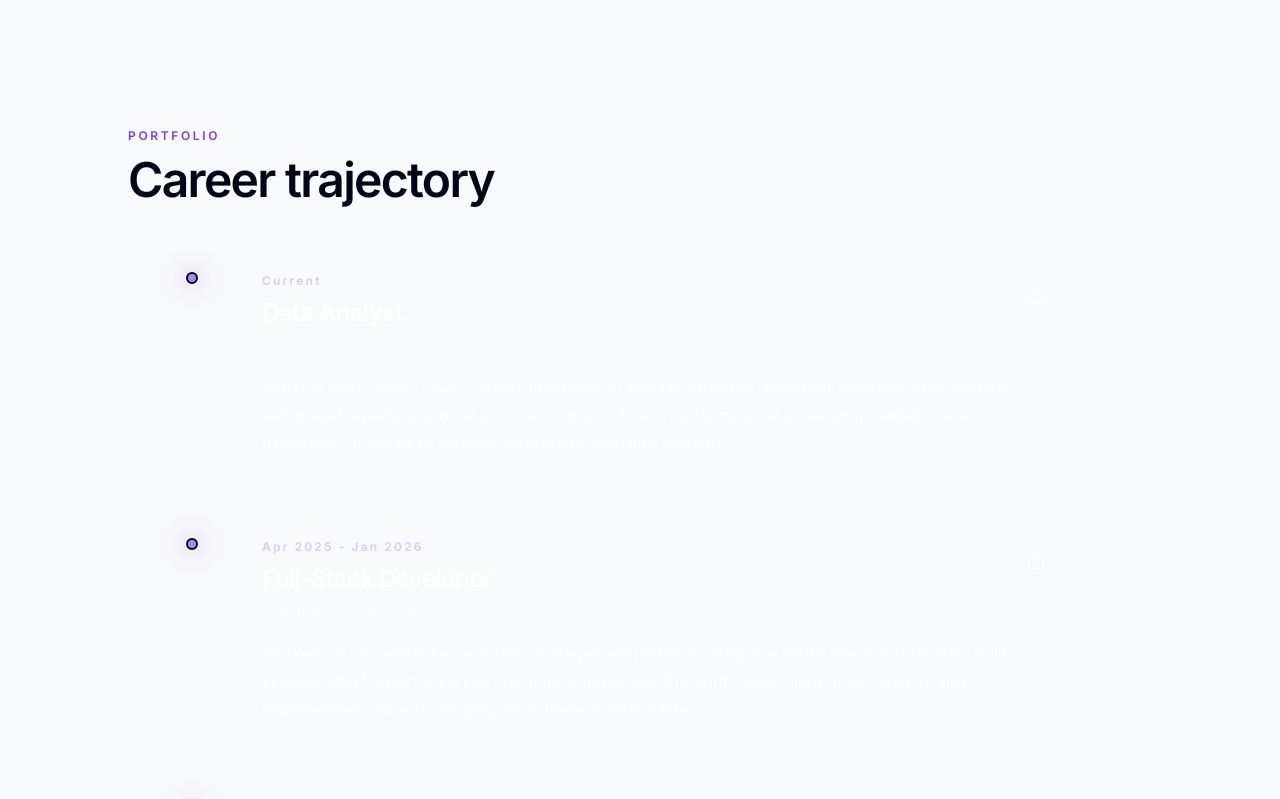
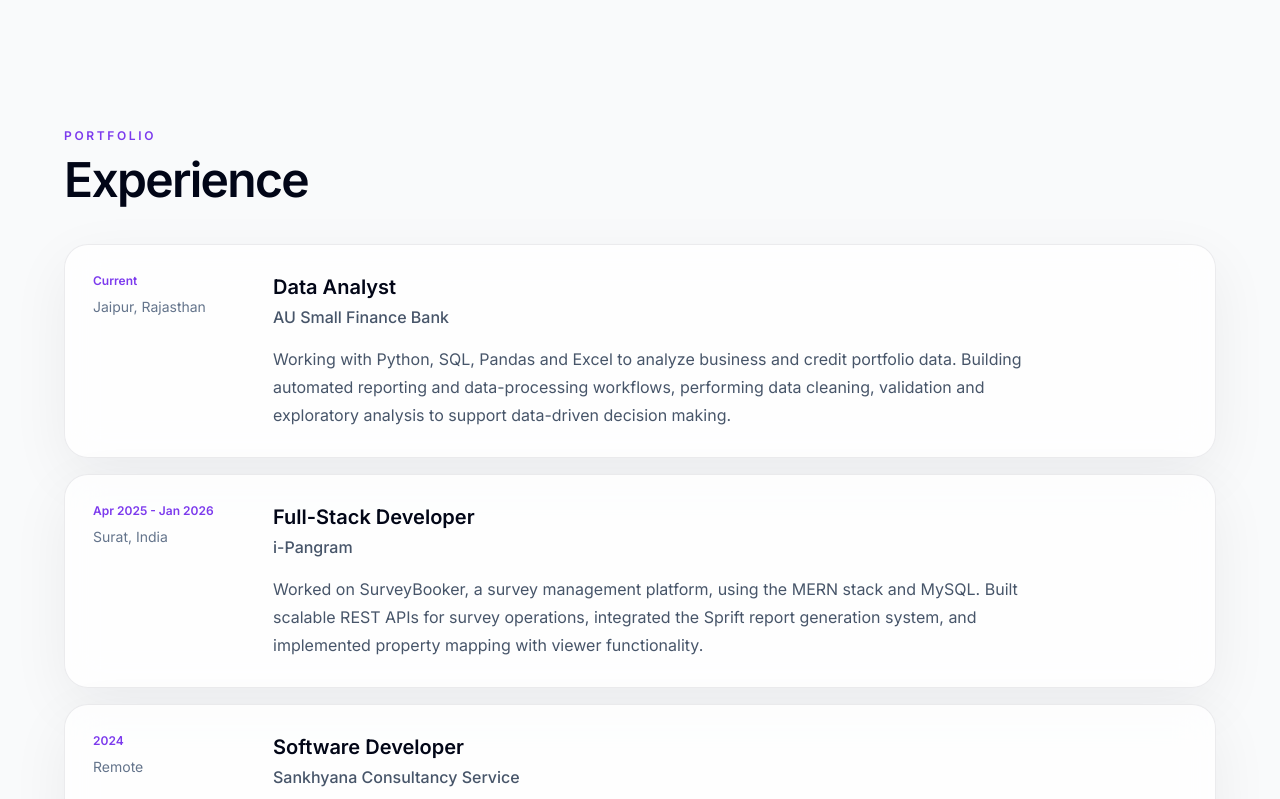
Before and after one commit to J3045/Portfolio-website, a Next.js app: page / in a window 1280 px wide. Shown: the part 2641-3440 px from the top of the page. Built offline with nearby package versions, Linux system fonts and the light colour scheme; no server answers.

Commit message:
Polish experience skills and theme interactions

```diff
--- a/components/experience.tsx
+++ b/components/experience.tsx
@@ -3,31 +3,4 @@
 import { experiencesData } from "@/lib/data";
 import { useSectionInView } from "@/lib/hook";
 import { motion } from "framer-motion";
-
-export default function Experience() {
-  const { ref } = useSectionInView("Experience");
-  return (
-    <section id="experience" ref={ref} className="mb-36 w-full max-w-5xl scroll-mt-28">
-      <SectionHeading>Career trajectory</SectionHeading>
-      <div className="relative mx-auto max-w-4xl border-l border-white/10 pl-6 sm:pl-10">
-        {experiencesData.map((item, index) => (
-          <motion.article key={index} initial={{ opacity: 0, x: -25 }} whileInView={{ opacity: 1, x: 0 }} viewport={{ once: true }}
-            transition={{ delay: Math.min(index * .08, .4) }} className="relative mb-6 last:mb-0">
-            <span className="absolute -left-[31px] top-7 h-3 w-3 rounded-full border-2 border-[#07070a] bg-violet-400 shadow-[0_0_25px_rgba(139,92,246,.8)] sm:-left-[47px]" />
-            <div className="rounded-[1.5rem] border border-white/10 bg-white/[.025] p-6 transition hover:border-violet-400/30 hover:bg-white/[.04] sm:p-7">
-              <div className="mb-5 flex flex-wrap items-start justify-between gap-4">
-                <div>
-                  <div className="text-xs font-semibold tracking-[.18em] text-violet-300/70">{item.date}</div>
-                  <h3 className="mt-2 text-2xl font-semibold tracking-tight text-white">{item.title}</h3>
-                  <p className="mt-1 text-sm text-white/45">{item.companyname} · {item.location}</p>
-                </div>
-                <div className="rounded-2xl border border-white/10 bg-white/[.04] p-3 text-xl text-white/55">{item.icon}</div>
-              </div>
-              <p className="max-w-3xl leading-7 text-white/50">{item.description}</p>
-            </div>
-          </motion.article>
-        ))}
-      </div>
-    </section>
-  );
-}
+export default function Experience(){const {ref}=useSectionInView("Experience");return <section id="experience" ref={ref} className="mb-32 w-full max-w-6xl scroll-mt-28"><SectionHeading>Experience</SectionHeading><div className="grid gap-4">{experiencesData.map((item,index)=><motion.article key={index} initial={{opacity:0,y:18}} whileInView={{opacity:1,y:0}} viewport={{once:true}} whileHover={{scale:1.01}} className="surface grid gap-5 rounded-3xl p-6 sm:grid-cols-[160px_1fr] sm:p-7"><div><p className="text-xs font-semibold text-violet-600 dark:text-violet-300">{item.date}</p><p className="mt-2 text-sm text-slate-500 dark:text-white/40">{item.location}</p></div><div><h3 className="text-xl font-semibold text-slate-950 dark:text-white">{item.title}</h3><p className="mt-1 font-medium text-slate-600 dark:text-white/55">{item.companyname}</p><p className="mt-4 max-w-3xl leading-7 text-slate-600 dark:text-white/50">{item.description}</p></div></motion.article>)}</div></section>;}
```
